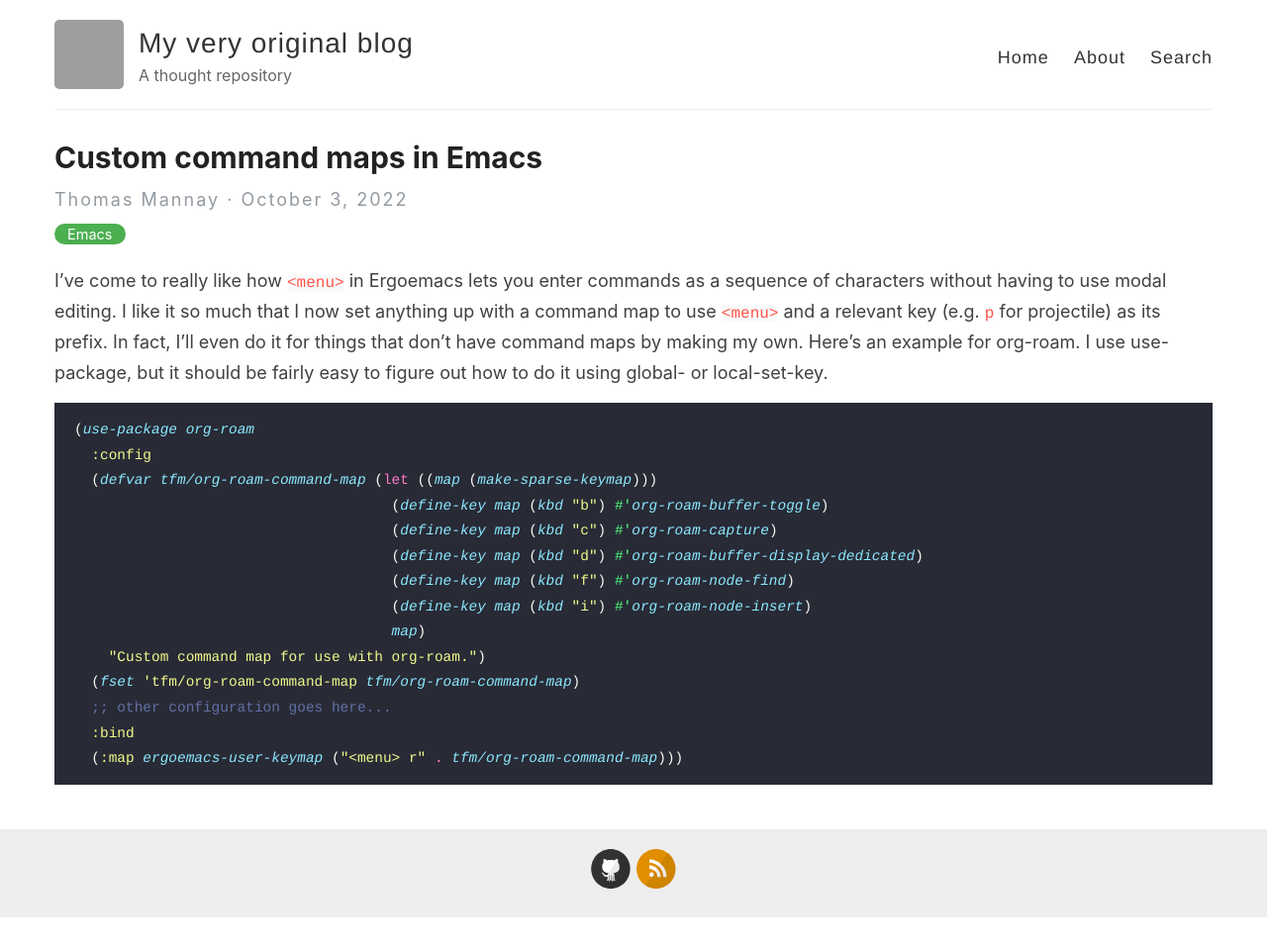
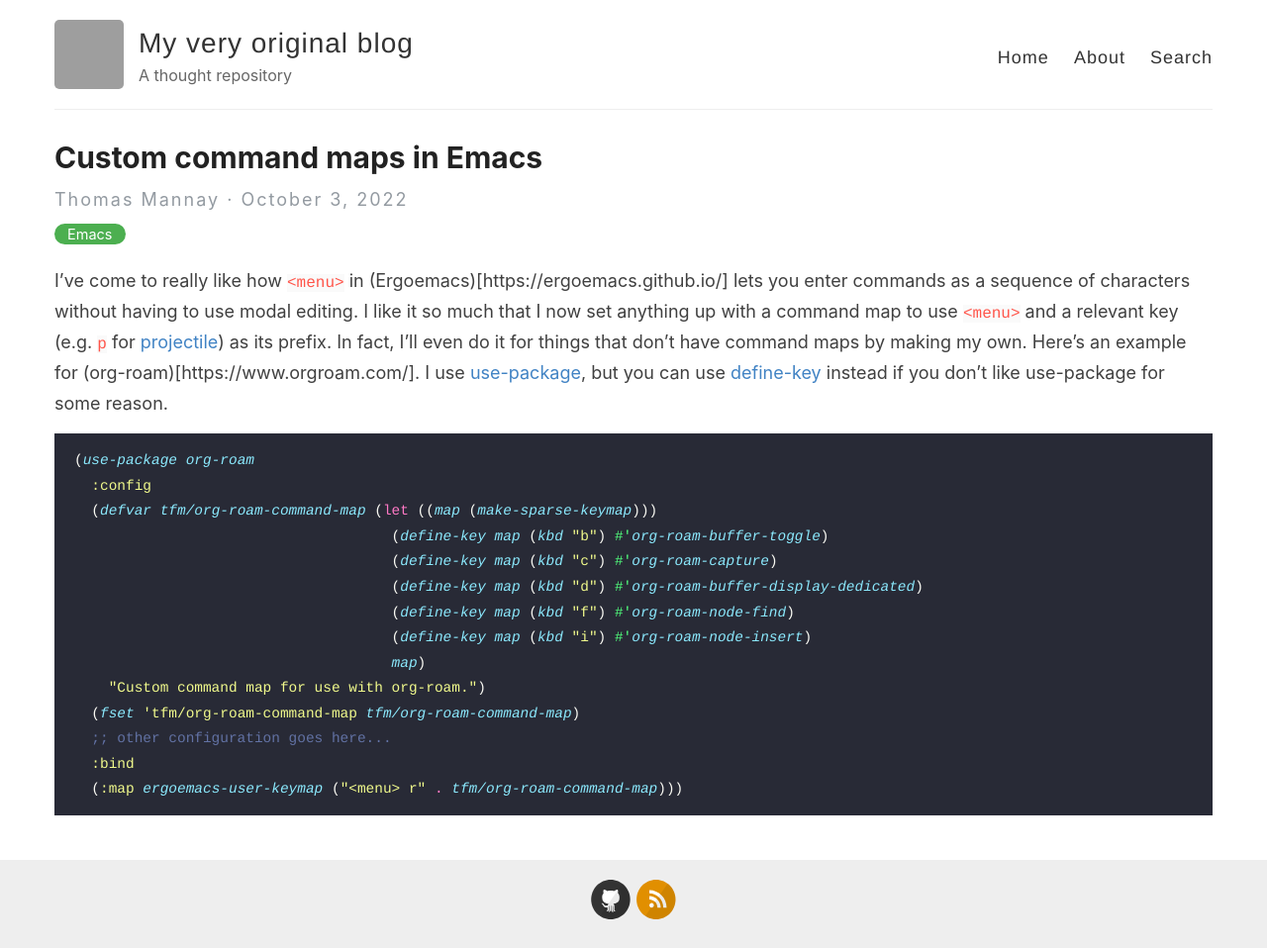
Before and after one commit to sys-fs/sys-fs.github.io, a Jekyll site: the page built from _posts/2022-10-03-custom-command-maps-in-emacs.md, in a window 1280 px wide. Shown: the whole page at 99% size. Built offline with Jekyll 4.4.1, drawn with Linux system fonts in a browser that asks for light colours; before the commit the page ends 927 px from its top, so only the background shows below that; grey boxes are pictures that could not be loaded.

Commit message:
Add links to software mentioned

````diff
--- a/_posts/2022-10-03-custom-command-maps-in-emacs.md
+++ b/_posts/2022-10-03-custom-command-maps-in-emacs.md
@@ -4,13 +4,16 @@
 categories: [Emacs]
 ---
 
-I've come to really like how `<menu>` in Ergoemacs lets you enter commands as a
-sequence of characters without having to use modal editing. I like it so much
-that I now set anything up with a command map to use `<menu>` and a relevant
-key (e.g. `p` for projectile) as its prefix. In fact, I'll even do it for
-things that don't have command maps by making my own. Here's an example for
-org-roam. I use use-package, but it should be fairly easy to figure out how to
-do it using global- or local-set-key.
+I've come to really like how `<menu>` in
+(Ergoemacs)[https://ergoemacs.github.io/] lets you enter commands as a sequence
+of characters without having to use modal editing. I like it so much that I now
+set anything up with a command map to use `<menu>` and a relevant key (e.g. `p`
+for [projectile](https://docs.projectile.mx/projectile/index.html)) as its
+prefix. In fact, I'll even do it for things that don't have command maps by
+making my own. Here's an example for (org-roam)[https://www.orgroam.com/]. I
+use [use-package](https://github.com/jwiegley/use-package), but you can use
+[define-key](https://www.gnu.org/software/emacs/manual/html_node/elisp/Changing-Key-Bindings.html)
+instead if you don't like use-package for some reason.
 
 ```elisp
 (use-package org-roam
````
